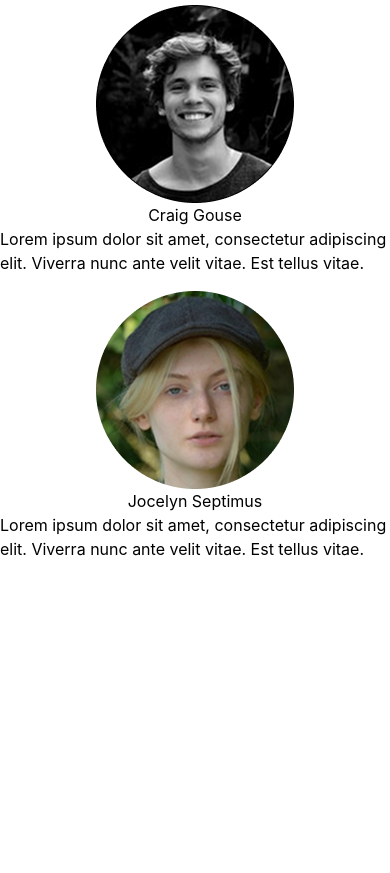
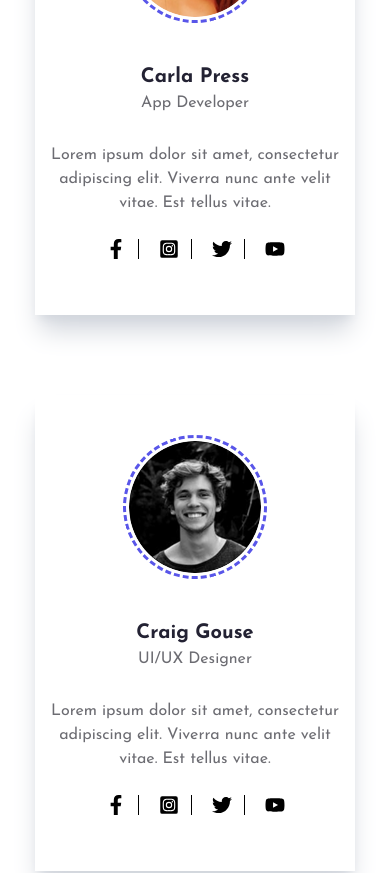
Before and after one commit to ShovonDas-Dev/APPOLLY-Landing-Page, a React (Vite) app in the folder Apolly/: page / in a window 390 px wide. Shown: the part 8700-9573 px from the top of the page. Before the commit the page ends 9261 px from the top, so only its background shows below. Built offline with nearby package versions, Linux system fonts and the light colour scheme.

Commit message:
done the team section

```diff
--- a/Apolly/src/components/Reactive-team/ReactiveTeam.jsx
+++ b/Apolly/src/components/Reactive-team/ReactiveTeam.jsx
@@ -1,40 +1,15 @@
 import React from "react";
 import SectionHeader from "../SectionHeader";
-import { div } from "framer-motion/client";
 
-import profile1 from "../../image/TeamMember/Profile1.png"
-import profile2 from "../../image/TeamMember/Profile2.png"
-import profile3 from "../../image/TeamMember/Profile3.png"
+import card from "../../data/reActivateTeamData";
+import { motion } from "framer-motion";
 
-const card = [
-  {
-    id: 1,
-    name:"Carla Press",
-    position:"App Developer",
-    description: "Lorem ipsum dolor sit amet, consectetur adipiscing elit. Viverra nunc ante velit vitae. Est tellus vitae.",
-    image: profile1
-  },
-    {
-    id: 2,
-    name:"Craig Gouse",
-    position:"UI/UX Designer",
-    description: "Lorem ipsum dolor sit amet, consectetur adipiscing elit. Viverra nunc ante velit vitae. Est tellus vitae.",
-    image: profile2
-  },
-    {
-    id: 3,
-    name:"Jocelyn Septimus",
-    position:"Website developer",
-    description: "Lorem ipsum dolor sit amet, consectetur adipiscing elit. Viverra nunc ante velit vitae. Est tellus vitae.",
-    image: profile3
-  }
-]
+
 
 const ReactiveTeam = () => {
-  console.log(card);
+  console.log(card[1].socials);
   return (
-    <div className="max-w-7xl mx-auto">
-
+    <div className="max-w-7xl mx-auto pb-30">
       {/* Section header  */}
       <div>
         <SectionHeader
@@ -46,25 +21,45 @@ const ReactiveTeam = () => {
       </div>
       {/* Team member card list */}
 
-
-        <div className="flex flex-col md:flex-row justify-center items-center gap-4">
+      <div className="flex flex-col pt-30 md:flex-row justify-center items-center gap-20">
         {card.map((p) => (
           <div key={p.id} className="">
             {/* profile part */}
-                <div className="flex flex-col items-center">
-                  <img src={p.image} alt={p.position} />
-                  <h2>{p.name}</h2>
-                  <h2>{p.title}</h2>
-                  <p>{p.description}</p>
+            <div className="flex flex-col items-center py-10 w-[320px] h-auto shadow-gray-300 shadow-xl ">
 
+
+            <div className=" relative w-36 h-36">
+              {/* ring */}
+              <motion.div
+              animate={{ rotate:360 }}
+              transition={{duration:15, repeat:Infinity, ease:"linear"}}
+              className="absolute border-dashed border-primary border-[3px] inset-0 rounded-full "/>
+              <div className=" absolute inset-[6px] overflow-hidden rounded-full">
+                <img src={p.image} className="w-full h-full object-cover" alt="" />
               </div>
+            </div>
+
+
+              <div className="pt-10 text-center font-my-font">
+                <h2 className="font-bold text-xl md:text-2xl text-black">
+                  {p.name}
+                </h2>
+                <h2 className="text-gray pb-5 md:text-l ">{p.position}</h2>
+                <p className="text-gray p-2">{p.description}</p>
+              </div>
+
             {/* link part */}
-                <div></div>
+            <div className="flex gap-5 py-4">
+              {p.socials.map((icon )=>(
+                <button className="hover:text-primary text-xl pr-3 border-r last:border-0 last:p-0" key={icon} href={icon.link}>
+                {icon.platform}
+                </button>
+              ))}
+            </div>
+          </div>
           </div>
         ))}
       </div>
-
-
 
     </div>
   );
--- /dev/null
+++ b/Apolly/src/components/card/TeamCard.jsx
@@ -0,0 +1,138 @@
+import React from "react";
+import { motion } from "framer-motion";
+import { FaFacebookF, FaInstagram, FaTwitter, FaYoutube } from "react-icons/fa";
+
+/**
+ * TeamCard
+ * --------
+ * A single team-member card: dashed circular avatar frame, name, role,
+ * bio, and social links. Built mobile-first with Tailwind, animated with
+ * Framer Motion.
+ *
+ * Props
+ * ----------------------------------------------------------------------
+ * image      : string  — avatar image src. Falls back to a neutral
+ *                        placeholder (initials) if not provided.
+ * name       : string  — full name, e.g. "Carla Press"
+ * role       : string  — job title, e.g. "App Developer"
+ * bio        : string  — short description
+ * socials    : array   — [{ platform: "facebook" | "instagram" | "twitter" | "youtube", href: string }]
+ * index      : number  — used to stagger entrance animation when rendered in a grid
+ */
+
+const SOCIAL_ICON_MAP = {
+  facebook: FaFacebookF,
+  instagram: FaInstagram,
+  twitter: FaTwitter,
+  youtube: FaYoutube,
+};
+
+const getInitials = (name = "") =>
+  name
+    .trim()
+    .split(/\s+/)
+    .map((part) => part[0])
+    .slice(0, 2)
+    .join("")
+    .toUpperCase();
+
+const cardVariants = {
+  hidden: { opacity: 0, y: 24 },
+  visible: (i = 0) => ({
+    opacity: 1,
+    y: 0,
+    transition: {
+      duration: 0.5,
+      delay: i * 0.12,
+      ease: [0.22, 1, 0.36, 1],
+    },
+  }),
+};
+
+export default function TeamCard({
+  image,
+  name = "Full Name",
+  role = "Role",
+  bio = "Lorem ipsum dolor sit amet, consectetur adipiscing elit. Viverra nunc ante velit vitae. Est tellus vitae.",
+  socials = [
+    { platform: "facebook", href: "#" },
+    { platform: "instagram", href: "#" },
+    { platform: "twitter", href: "#" },
+    { platform: "youtube", href: "#" },
+  ],
+  index = 0,
+}) {
+  return (
+    <motion.article
+      className="group relative flex w-full flex-col items-center rounded-2xl border border-slate-200 bg-white px-6 py-8 shadow-sm transition-shadow duration-300 hover:shadow-lg sm:px-8 sm:py-10"
+      variants={cardVariants}
+      custom={index}
+      initial="hidden"
+      whileInView="visible"
+      viewport={{ once: true, amount: 0.3 }}
+    >
+      {/* Avatar */}
+      <div className="relative mb-6 h-32 w-32 shrink-0 sm:h-36 sm:w-36">
+        {/* dashed rotating ring */}
+        <motion.div
+          className="absolute inset-0 rounded-full border-2 border-dashed border-indigo-500"
+          animate={{ rotate: 360 }}
+          transition={{ duration: 18, repeat: Infinity, ease: "linear" }}
+          aria-hidden="true"
+        />
+        {/* avatar image / placeholder, inset slightly from the ring */}
+        <div className="absolute inset-[6px] overflow-hidden rounded-full bg-slate-100 ring-4 ring-white">
+          {image ? (
+            <img
+              src={image}
+              alt={name}
+              className="h-full w-full object-cover"
+              loading="lazy"
+            />
+          ) : (
+            <div className="flex h-full w-full items-center justify-center bg-gradient-to-br from-indigo-100 to-slate-100 text-2xl font-semibold text-indigo-500">
+              {getInitials(name)}
+            </div>
+          )}
+        </div>
+      </div>
+
+      {/* Name & role */}
+      <h3 className="text-center text-lg font-bold uppercase tracking-wide text-slate-900 sm:text-xl">
+        {name}
+      </h3>
+      <p className="mt-1 text-center text-xs font-medium uppercase tracking-widest text-slate-500 sm:text-sm">
+        {role}
+      </p>
+
+      {/* Bio */}
+      <p className="mt-4 max-w-xs text-center text-sm leading-relaxed text-slate-500">
+        {bio}
+      </p>
+
+      {/* Socials */}
+      <div className="mt-6 flex items-center gap-3 sm:gap-4">
+        {socials.map(({ platform, href }, i) => {
+          const Icon = SOCIAL_ICON_MAP[platform];
+          if (!Icon) return null;
+          return (
+            <React.Fragment key={platform}>
+              {i !== 0 && <span className="h-4 w-px bg-slate-200" aria-hidden="true" />}
+              <motion.a
+                href={href}
+                target="_blank"
+                rel="noopener noreferrer"
+                aria-label={platform}
+                whileHover={{ y: -3, scale: 1.08 }}
+                whileTap={{ scale: 0.95 }}
+                className="flex h-8 w-8 items-center justify-center rounded-full bg-slate-900 text-white transition-colors duration-200 hover:bg-indigo-500 sm:h-9 sm:w-9"
+              >
+                <Icon className="h-3.5 w-3.5 sm:h-4 sm:w-4" />
+              </motion.a>
+            </React.Fragment>
+          );
+        })}
+      </div>
+    </motion.article>
+  );
+}
--- /dev/null
+++ b/Apolly/src/components/card/TeamSection.jsx
@@ -0,0 +1,64 @@
+import React from "react";
+import TeamCard from "./TeamCard";
+
+/**
+ * TeamSection
+ * -----------
+ * Responsive grid of TeamCard components:
+ *  - 1 column on mobile
+ *  - 2 columns on tablet
+ *  - 3 columns on desktop / large screens
+ *
+ * Replace `members` with real data (and pass real `image` URLs) when ready.
+ * Leaving `image` empty/undefined on any member shows an initials placeholder.
+ */
+
+const members = [
+  {
+    name: "Carla Press",
+    role: "App Developer",
+    image: "", // e.g. "/images/carla.jpg"
+    socials: [
+      { platform: "facebook", href: "#" },
+      { platform: "instagram", href: "#" },
+      { platform: "twitter", href: "#" },
+      { platform: "youtube", href: "#" },
+    ],
+  },
+  {
+    name: "Craig Gouse",
+    role: "UI/UX Designer",
+    image: "",
+    socials: [
+      { platform: "facebook", href: "#" },
+      { platform: "instagram", href: "#" },
+      { platform: "twitter", href: "#" },
+      { platform: "youtube", href: "#" },
+    ],
+  },
+  {
+    name: "Jocelyn Septimus",
+    role: "Website Developer",
+    image: "",
+    socials: [
+      { platform: "facebook", href: "#" },
+      { platform: "instagram", href: "#" },
+      { platform: "twitter", href: "#" },
+      { platform: "youtube", href: "#" },
+    ],
+  },
+];
+
+export default function TeamSection() {
+  return (
+    <section className="bg-slate-50 px-4 py-12 sm:px-8 sm:py-16 lg:py-20">
+      <div className="mx-auto max-w-6xl">
+        <div className="grid grid-cols-1 gap-6 sm:grid-cols-2 sm:gap-8 lg:grid-cols-3">
+          {members.map((member, i) => (
+            <TeamCard key={member.name} index={i} {...member} />
+          ))}
+        </div>
+      </div>
+    </section>
+  );
+}
--- /dev/null
+++ b/Apolly/src/data/reActivateTeamData.jsx
@@ -0,0 +1,69 @@
+
+import profile1 from "../image/TeamMember/Profile1.png";
+import profile2 from "../image/TeamMember/Profile2.png";
+import profile3 from "../image/TeamMember/Profile3.png";
+
+import { FaFacebookF } from "react-icons/fa";
+import { FaInstagramSquare } from "react-icons/fa";
+import { FaTwitter } from "react-icons/fa6";
+import { FaYoutube } from "react-icons/fa";
+
+
+
+
+
+const card = [
+  {
+    id: 1,
+    name: "Carla Press",
+    position: "App Developer",
+    description:
+      "Lorem ipsum dolor sit amet, consectetur adipiscing elit. Viverra nunc ante velit vitae. Est tellus vitae.",
+    image: profile1,
+    socials: [
+      { platform: <FaFacebookF />, href: "#" },
+      { platform: <FaInstagramSquare />, href: "#" },
+      { platform: <FaTwitter />, href: "#" },
+      { platform: <FaYoutube />, href: "#" },
+    ],
+  },
+  {
+    id: 2,
+    name: "Craig Gouse",
+    position: "UI/UX Designer",
+    description:
+      "Lorem ipsum dolor sit amet, consectetur adipiscing elit. Viverra nunc ante velit vitae. Est tellus vitae.",
+    image: profile2,
+        socials: [
+      { platform: <FaFacebookF />, href: "#" },
+      { platform: <FaInstagramSquare />, href: "#" },
+      { platform: <FaTwitter />, href: "#" },
+      { platform: <FaYoutube />, href: "#" },
+    ],
+  },
+  {
+    id: 3,
+    name: "Jocelyn Septimus",
+    position: "Website developer",
+    description:
+      "Lorem ipsum dolor sit amet, consectetur adipiscing elit. Viverra nunc ante velit vitae. Est tellus vitae.",
+    image: profile3,
+        socials: [
+      { platform: <FaFacebookF />, href: "#" },
+      { platform: <FaInstagramSquare />, href: "#" },
+      { platform: <FaTwitter />, href: "#" },
+      { platform: <FaYoutube />, href: "#" },
+    ],
+  },
+];
+
+// const socialICon = {
+//     facebook: <FaFacebookF />,
+//     instagram:<FaInstagramSquare />,
+//     twiter:
+
+
+// }
+
+
+export default card
```
Lines whose indentation alone changed are shown as unchanged.
